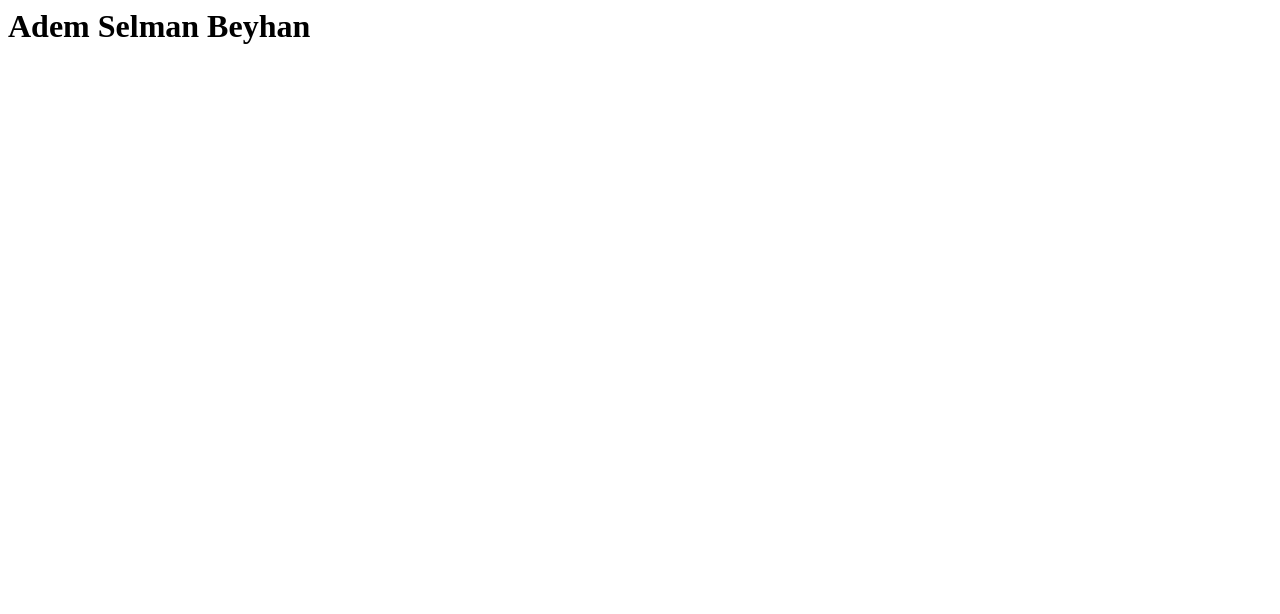
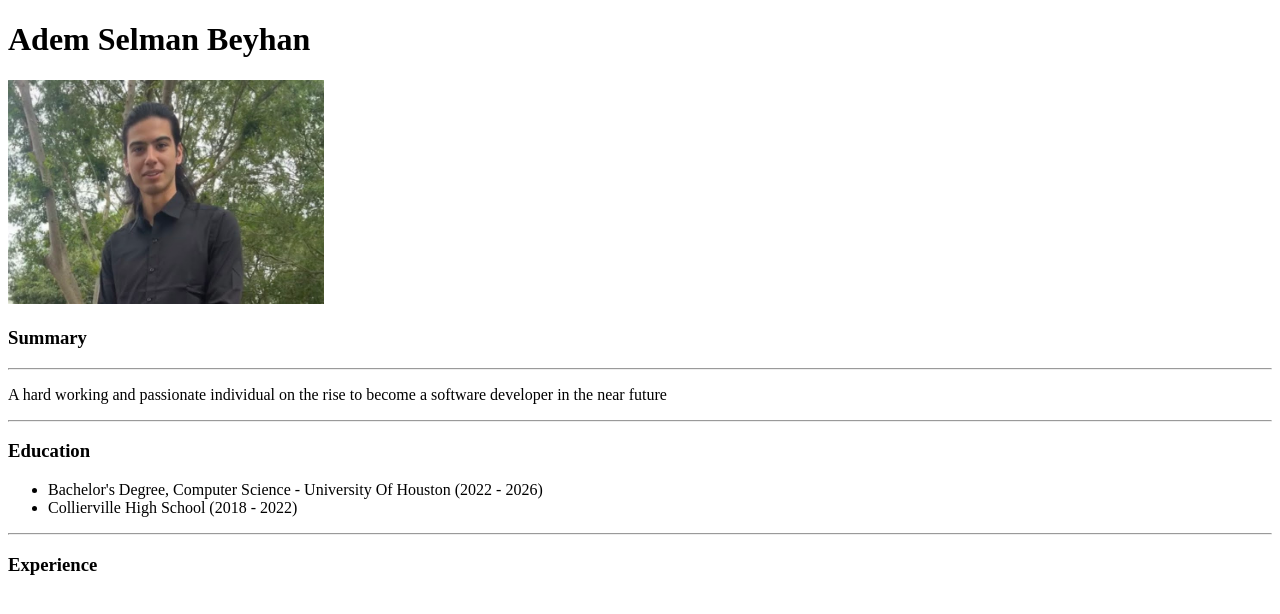
Before and after one commit to selbeyhan/Capstone-Project-1, a plain HTML site: page index.html in a window 1280 px wide. Drawn offline with Linux system fonts and the light colour scheme.

```diff
--- a/index.html
+++ b/index.html
@@ -1,3 +1,34 @@
-<h1>Adem Selman Beyhan</h1>
-<img src="" alt="" />
-<h3></h3>
+<!DOCTYPE html>
+<html lang="en">
+  <head>
+    <meta charset="UTF-8" />
+    <meta http-equiv="X-UA-Compatible" content="IE=edge" />
+    <meta name="viewport" content="width=device-width, initial-scale=1.0" />
+    <title>My Resume</title>
+  </head>
+  <body>
+    <h1>Adem Selman Beyhan</h1>
+    <img
+      src="/assests/IMG_4132.jpg"
+      alt="Picture of Adem Selman Beyhan"
+      width="25%"
+    />
+    <h3>Summary</h3>
+    <hr />
+    <p>
+      A hard working and passionate individual on the rise to become a software
+      developer in the near future
+    </p>
+    <hr />
+    <h3>Education</h3>
+    <ul>
+      <li>
+        Bachelor's Degree, Computer Science - University Of Houston (2022 -
+        2026)
+      </li>
+      <li>Collierville High School (2018 - 2022)</li>
+    </ul>
+    <hr />
+    <h3>Experience</h3>
+  </body>
+</html>
```
Also changed, not shown: assests/IMG_4132.jpg (added), public/about.html (renamed from about.html), public/contact.html (renamed from contact.html), 1 other file.
